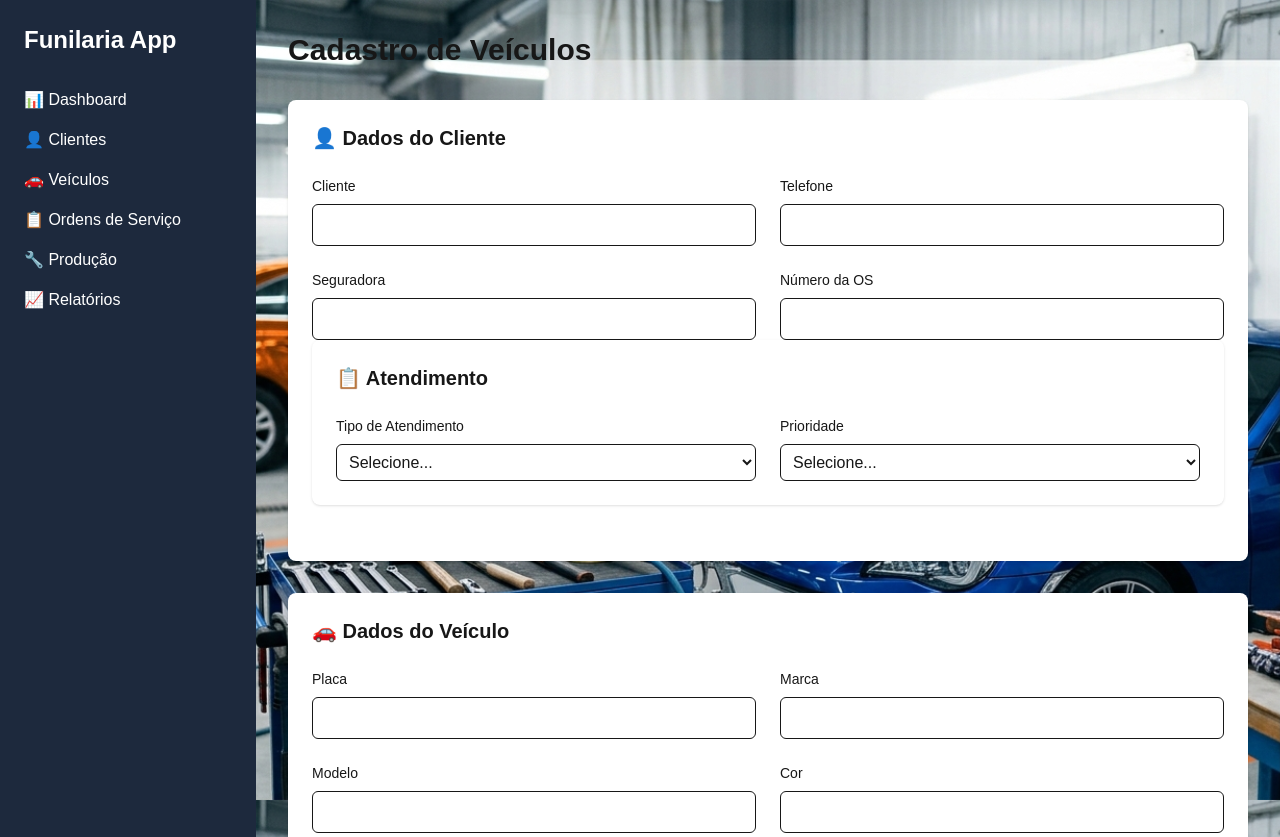
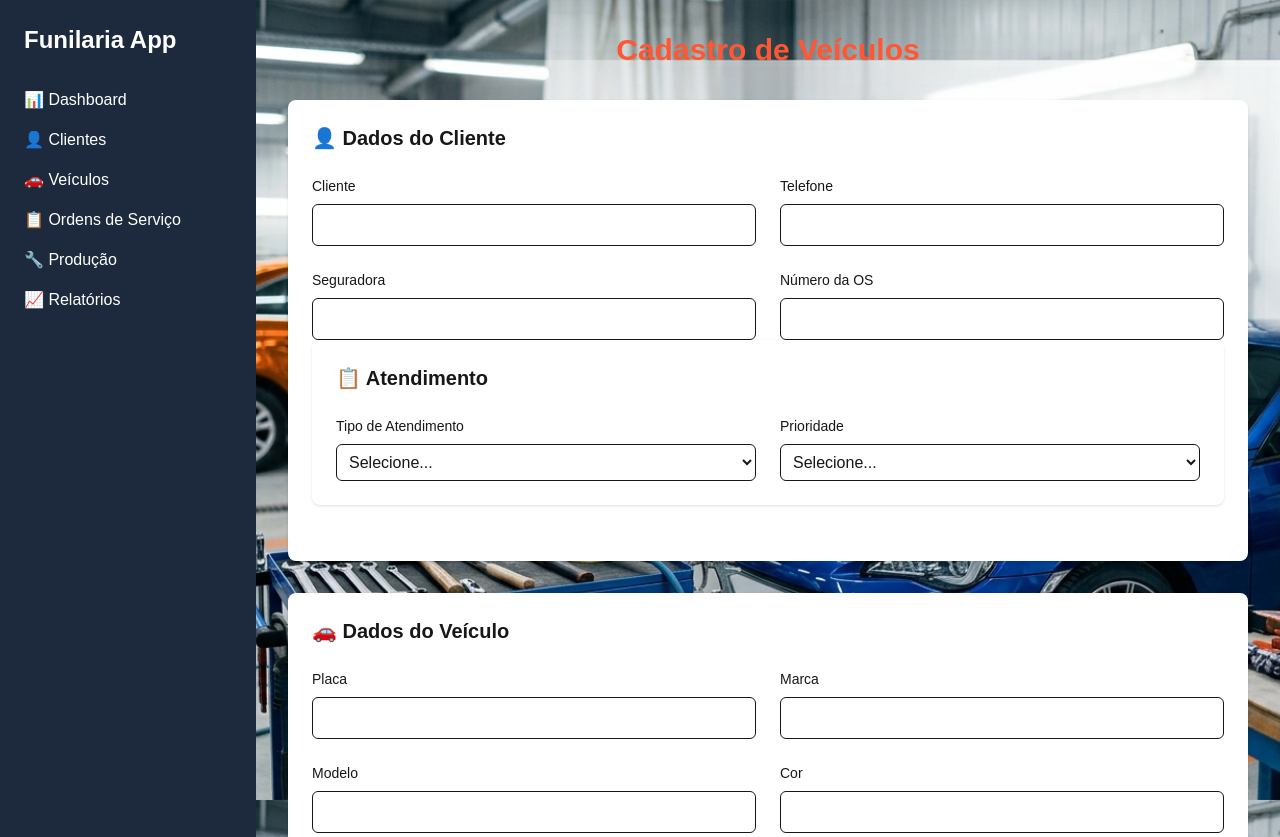
Before and after one commit to FabioCarlosMarques/funilaria-app, a Next.js app: page /cadastro-veiculos in a window 1280 px wide. Shown: the top 837 px of the page. Built offline with nearby package versions, Linux system fonts and the light colour scheme.

Commit message:
Alteração em cadastro de veículos na cor do nome Cadastro de Većulos

```diff
--- a/app/cadastro-veiculos/page.tsx
+++ b/app/cadastro-veiculos/page.tsx
@@ -114,7 +114,11 @@ export default function CadastroVeiculos() {
           backgroundImage: "url('/fundo_funilariaApp.png')",
         }}
       >
-        <h1 className="text-3xl font-bold mb-8">Cadastro de Veículos</h1>
+        <h1 className="text-3xl font-black mb-8 text-[#FF5733] text-center">Cadastro de Veículos</h1>
+
+
+
+
         {/* ========================= */}
         {/* DADOS DO CLIENTE */}
         {/* ========================= */}
```
